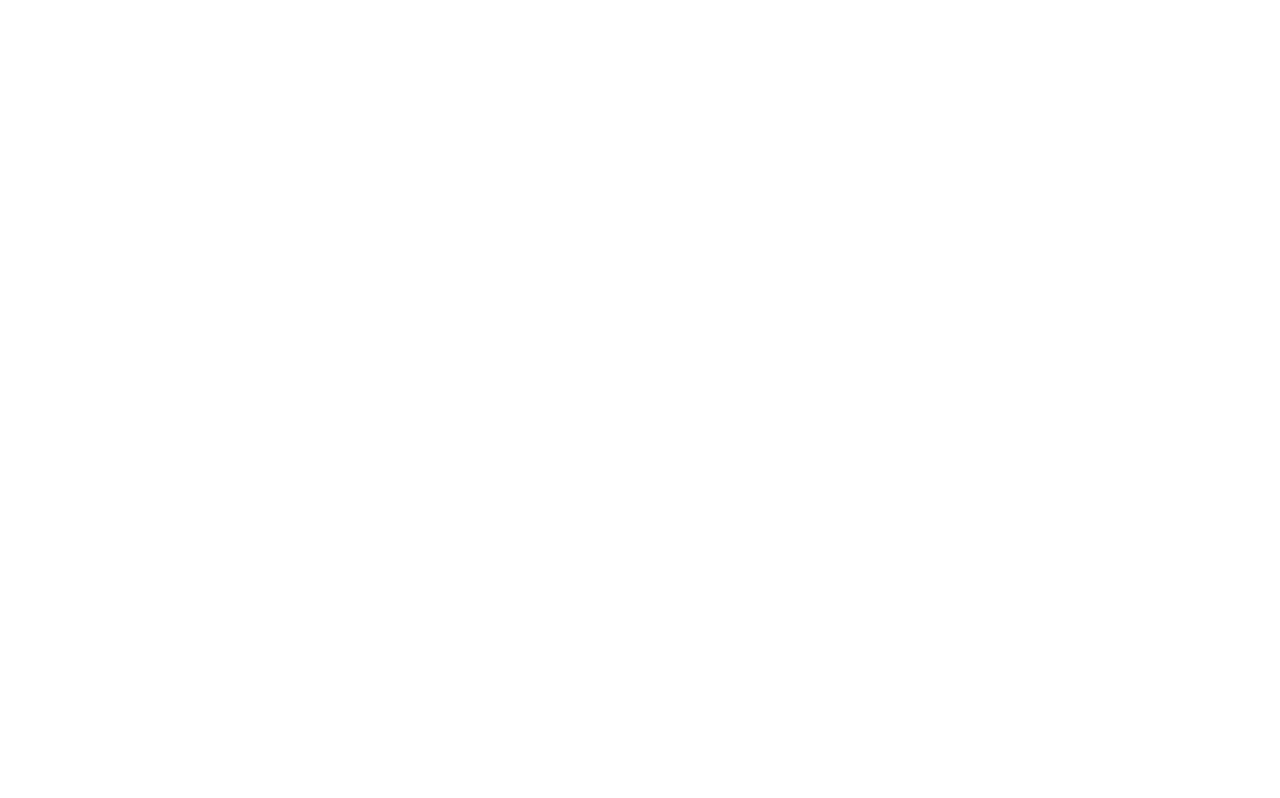
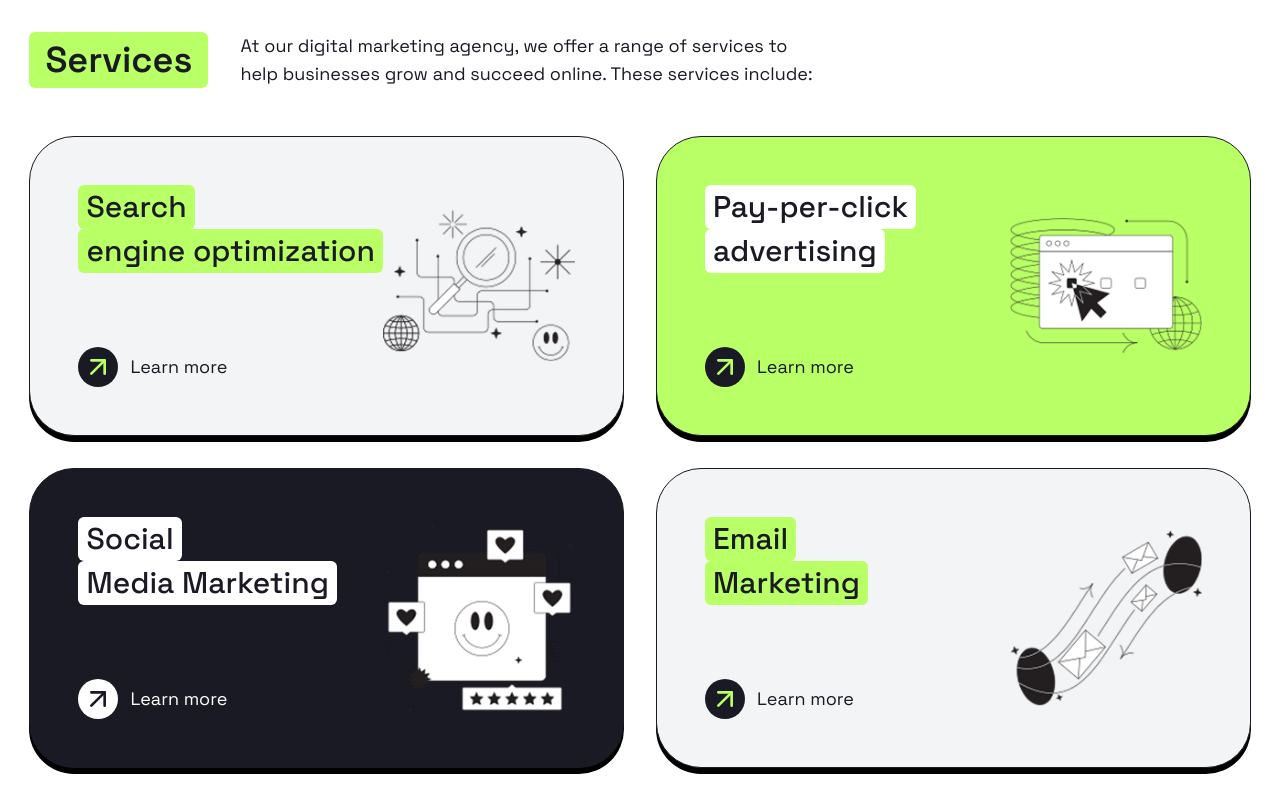
Before and after one commit to npmkael/headless-cms-frontend, a Next.js app: page / in a window 1280 px wide. Shown: the part 960-1758 px from the top of the page. Before the commit the page ends 906 px from the top, so only its background shows below. Built offline with nearby package versions, Linux system fonts and the light colour scheme.

Commit message:
feat: initial services section

```diff
--- a/app/globals.css
+++ b/app/globals.css
@@ -10,6 +10,8 @@
   --color-foreground: var(--foreground);
   --font-sans: var(--font-geist-sans);
   --font-mono: var(--font-geist-mono);
+  --color-black: #191a23;
+  --color-main: #b9ff66;
 }
 
 @media (prefers-color-scheme: dark) {
@@ -21,6 +23,6 @@
 
 body {
   background: #fff;
-  color: #000;
+  color: var(--color-black);
   font-family: var(--font-space-grotesk);
 }
--- a/app/page.tsx
+++ b/app/page.tsx
@@ -1,10 +1,12 @@
 // sections
 import Hero from "@/components/sections/hero";
+import Services from "@/components/sections/services";
 
 export default function Home() {
   return (
-    <main className="min-h-screen mx-auto max-w-[1280px] px-4 md:px-8 xl:px-0">
+    <main className="min-h-screen mx-auto max-w-[1280px] px-4 md:px-8 xl:px-0 flex flex-col gap-16">
       <Hero />
+      <Services />
     </main>
   );
 }
--- /dev/null
+++ b/components/sections/services.tsx
@@ -0,0 +1,63 @@
+import ServiceCard from "../ui/service-card";
+
+const services = [
+  {
+    title: "Search engine optimization",
+    illustration: "/images/services/service-1.png",
+    href: "#seo",
+  },
+  {
+    title: "Pay-per-click advertising",
+    illustration: "/images/services/service-2.png",
+    href: "#ppc",
+  },
+  {
+    title: "Social Media Marketing",
+    illustration: "/images/services/service-3.png",
+    href: "#social-media",
+  },
+  {
+    title: "Email Marketing",
+    illustration: "/images/services/service-4.png",
+    href: "#email",
+  },
+  {
+    title: "Content Creation",
+    illustration: "/images/services/service-5.png",
+    href: "#content",
+  },
+  {
+    title: "Analytics and Tracking",
+    illustration: "/images/services/service-6.png",
+    href: "#analytics",
+  },
+];
+
+const variants = ["light", "green", "dark"] as const;
+
+export default function Services() {
+  return (
+    <section className="flex flex-col items-center justify-center px-4 md:px-8 xl:px-0 max-w-7xl mx-auto py-16">
+      <div className="flex flex-col md:flex-row items-start md:items-center gap-8 w-full mb-12">
+        <h2 className="bg-[#B9FF66] rounded-md px-4 py-2 text-3xl md:text-4xl font-semibold whitespace-nowrap">
+          Services
+        </h2>
+        <p className="text-base md:text-lg max-w-xl">
+          At our digital marketing agency, we offer a range of services to help
+          businesses grow and succeed online. These services include:
+        </p>
+      </div>
+      <div className="grid grid-cols-1 md:grid-cols-2 gap-8 w-full">
+        {services.map((service, index) => (
+          <ServiceCard
+            key={service.href}
+            title={service.title}
+            illustration={service.illustration}
+            href={service.href}
+            variant={variants[index % 3]}
+          />
+        ))}
+      </div>
+    </section>
+  );
+}
--- /dev/null
+++ b/components/ui/service-card.tsx
@@ -0,0 +1,107 @@
+import Link from "next/link";
+import { ArrowUpRight } from "lucide-react";
+import Image from "next/image";
+
+interface ServiceCardProps {
+  title: string;
+  titleHighlight?: string;
+  illustration?: string;
+  href?: string;
+  variant?: "light" | "dark" | "green";
+}
+
+const variants = {
+  light: {
+    bg: "bg-gray-100",
+    titleBg: "bg-[#B9FF66]",
+    titleText: "text-black",
+    buttonBg: "bg-black",
+    buttonIcon: "text-[#B9FF66]",
+    buttonText: "text-black",
+    border: "border-black",
+  },
+  dark: {
+    bg: "bg-[#191A23]",
+    titleBg: "bg-white",
+    titleText: "text-black",
+    buttonBg: "bg-white",
+    buttonIcon: "text-black",
+    buttonText: "text-white",
+    border: "border-black",
+  },
+  green: {
+    bg: "bg-[#B9FF66]",
+    titleBg: "bg-white",
+    titleText: "text-black",
+    buttonBg: "bg-black",
+    buttonIcon: "text-[#B9FF66]",
+    buttonText: "text-black",
+    border: "border-black",
+  },
+};
+
+export default function ServiceCard({
+  title,
+  titleHighlight,
+  illustration,
+  href = "#",
+  variant = "light",
+}: ServiceCardProps) {
+  const theme = variants[variant];
+
+  return (
+    <div
+      className={`${theme.bg} rounded-[45px] md:rounded-[45px] border ${theme.border} shadow-[0px_5px_0px_0px_rgba(0,0,0,1)] md:shadow-[0px_6px_0px_0px_rgba(0,0,0,1)] p-6 md:p-12 flex flex-col md:flex-row justify-between gap-6 md:gap-0 min-h-[280px] md:min-h-[300px] hover:shadow-[0px_7px_0px_0px_rgba(0,0,0,1)] md:hover:shadow-[0px_8px_0px_0px_rgba(0,0,0,1)] transition-shadow`}
+    >
+      <div className="flex flex-col items-start justify-between flex-1">
+        <div className="flex-1">
+          <h3
+            className={`text-xl md:text-2xl lg:text-3xl font-medium ${theme.titleText}`}
+          >
+            <span
+              className={`${theme.titleBg} px-2 py-1 rounded-md inline-block`}
+            >
+              {titleHighlight || title.split(" ")[0]}
+            </span>
+            <br />
+            <span
+              className={`${theme.titleBg} px-2 py-1 rounded-md inline-block`}
+            >
+              {title.split(" ").slice(1).join(" ")}
+            </span>
+          </h3>
+        </div>
+
+        <Link
+          href={href}
+          className="inline-flex items-center gap-2 md:gap-3 mt-6 md:mt-8 group w-fit"
+        >
+          <div
+            className={`w-9 h-9 md:w-10 md:h-10 rounded-full ${theme.buttonBg} flex items-center justify-center group-hover:opacity-80 transition-opacity`}
+          >
+            <ArrowUpRight
+              className={`w-6 h-6 md:w-8 md:h-8 ${theme.buttonIcon}`}
+            />
+          </div>
+          <span
+            className={`text-base md:text-lg font-normal ${theme.buttonText}`}
+          >
+            Learn more
+          </span>
+        </Link>
+      </div>
+
+      <div className="flex items-center justify-center md:justify-end flex-shrink-0">
+        {illustration && (
+          <Image
+            src={illustration}
+            alt={title}
+            width={192}
+            height={192}
+            className="w-32 h-32 md:w-40 md:h-40 lg:w-48 lg:h-48 object-contain"
+          />
+        )}
+      </div>
+    </div>
+  );
+}
```
